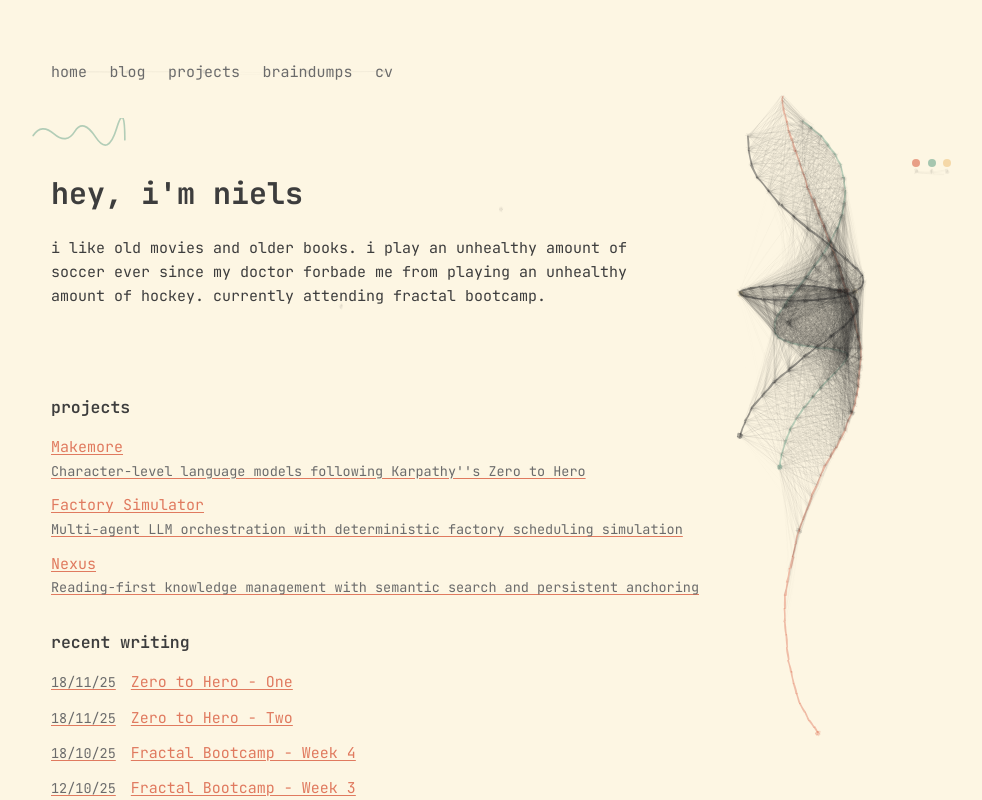
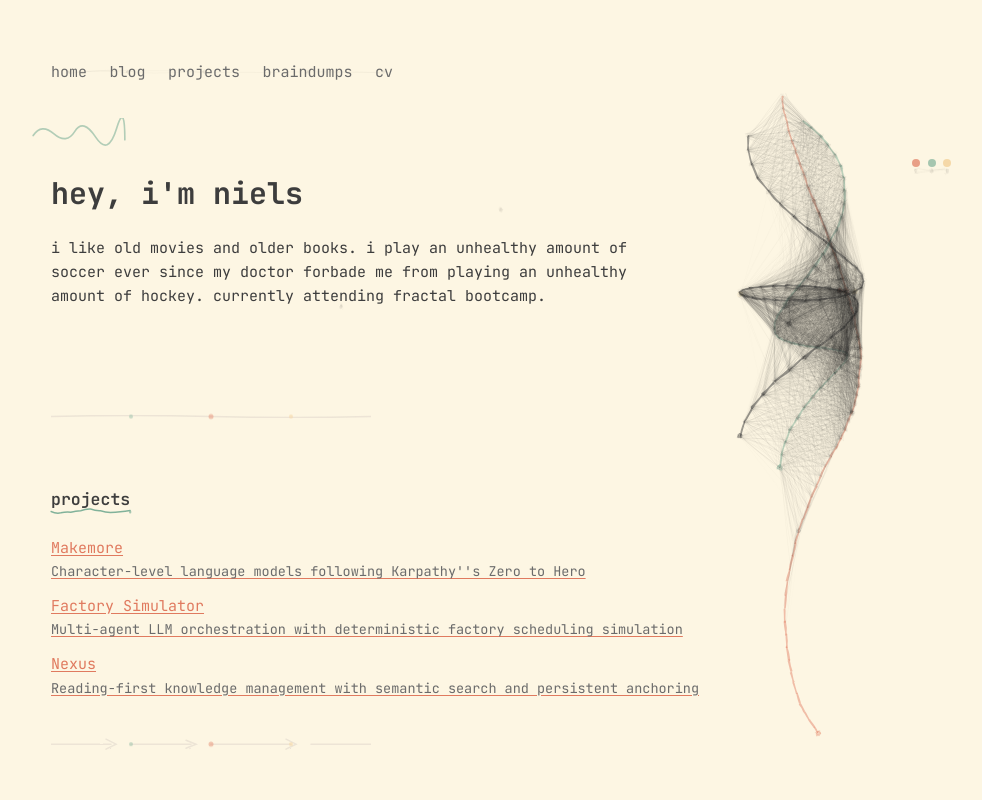
Before and after one commit to NielsdaWheelz/niels-lab, a Next.js app in the folder frontend/: page / in a window 1280 px wide. Shown: the top 800 px of the page, without its empty margins (139-1121 px from the left). Built offline with nearby package versions, Linux system fonts and the light colour scheme.

Commit message:
Add divider

```diff
--- /dev/null
+++ b/frontend/src/app/components/DrawHeading.tsx
@@ -0,0 +1,108 @@
+'use client'
+
+import { useEffect, useRef, useState, ReactNode } from 'react'
+
+interface DrawHeadingProps {
+  children: ReactNode
+  as?: 'h1' | 'h2' | 'h3' | 'h4'
+  className?: string
+  delay?: number
+  underlineColor?: 'terracotta' | 'sage' | 'gold' | 'muted'
+}
+
+export function DrawHeading({
+  children,
+  as: Component = 'h2',
+  className = '',
+  delay = 0,
+  underlineColor = 'terracotta'
+}: DrawHeadingProps) {
+  const [isVisible, setIsVisible] = useState(false)
+  const [hasAnimated, setHasAnimated] = useState(false)
+  const ref = useRef<HTMLHeadingElement>(null)
+  const [pathId] = useState(() => `underline-${Math.random().toString(36).substr(2, 9)}`)
+
+  useEffect(() => {
+    const observer = new IntersectionObserver(
+      ([entry]) => {
+        if (entry.isIntersecting && !hasAnimated) {
+          setTimeout(() => {
+            setIsVisible(true)
+            setHasAnimated(true)
+          }, delay)
+        }
+      },
+      { threshold: 0.5 }
+    )
+
+    if (ref.current) {
+      observer.observe(ref.current)
+    }
+
+    return () => observer.disconnect()
+  }, [delay, hasAnimated])
+
+  // Generate a slightly wobbly line path
+  const generateUnderlinePath = () => {
+    const points: string[] = []
+    const segments = 8
+    const width = 100 // percentage based
+
+    for (let i = 0; i <= segments; i++) {
+      const x = (i / segments) * width
+      // Add subtle vertical wobble
+      const wobble = Math.sin(i * 1.2) * 1.5 + (Math.random() - 0.5) * 1
+      const y = 3 + wobble
+
+      if (i === 0) {
+        points.push(`M ${x} ${y}`)
+      } else {
+        // Use quadratic curves for smoothness
+        const prevX = ((i - 1) / segments) * width
+        const cpX = (prevX + x) / 2
+        const cpY = y + (Math.random() - 0.5) * 2
+        points.push(`Q ${cpX} ${cpY}, ${x} ${y}`)
+      }
+    }
+
+    return points.join(' ')
+  }
+
+  const colorMap = {
+    terracotta: 'var(--color-terracotta)',
+    sage: 'var(--color-sage)',
+    gold: 'var(--color-gold)',
+    muted: 'var(--color-text-muted)'
+  }
+
+  return (
+    <Component ref={ref} className={`draw-heading ${className}`}>
+      <span className="draw-heading-text">{children}</span>
+      <svg
+        className={`draw-heading-underline ${isVisible ? 'animate' : ''}`}
+        viewBox="0 0 100 8"
+        preserveAspectRatio="none"
+        aria-hidden="true"
+      >
+        <path
+          id={pathId}
+          d={generateUnderlinePath()}
+          stroke={colorMap[underlineColor]}
+          strokeWidth="1.5"
+          strokeLinecap="round"
+          fill="none"
+          className="draw-underline-path"
+        />
+        {/* Small accent dot at the end */}
+        <circle
+          cx="100"
+          cy="4"
+          r="1.5"
+          fill={colorMap[underlineColor]}
+          className="draw-underline-dot"
+          opacity="0"
+        />
+      </svg>
+    </Component>
+  )
+}
--- /dev/null
+++ b/frontend/src/app/components/SketchDivider.tsx
@@ -0,0 +1,113 @@
+'use client'
+
+import { useEffect, useRef, useState } from 'react'
+
+interface SketchDividerProps {
+  className?: string
+  delay?: number
+  variant?: 'wave' | 'zigzag' | 'branch' | 'dots' | 'minimal' | 'neural'
+}
+
+export function SketchDivider({
+  className = '',
+  delay = 0,
+  variant = 'wave'
+}: SketchDividerProps) {
+  const [isVisible, setIsVisible] = useState(false)
+  const [hasAnimated, setHasAnimated] = useState(false)
+  const ref = useRef<HTMLDivElement>(null)
+
+  useEffect(() => {
+    const observer = new IntersectionObserver(
+      ([entry]) => {
+        if (entry.isIntersecting && !hasAnimated) {
+          setTimeout(() => {
+            setIsVisible(true)
+            setHasAnimated(true)
+          }, delay)
+        }
+      },
+      { threshold: 0.5 }
+    )
+
+    if (ref.current) {
+      observer.observe(ref.current)
+    }
+
+    return () => observer.disconnect()
+  }, [delay, hasAnimated])
+
+  // Generate organic, hand-drawn looking paths
+  const paths = {
+    wave: "M0 15 Q 20 5, 40 15 T 80 15 T 120 15 T 160 15 T 200 15 T 240 15 T 280 15 T 320 15",
+    zigzag: "M0 20 L 15 8 L 30 20 L 45 8 L 60 20 L 75 8 L 90 20 L 105 8 L 120 20 L 135 8 L 150 20 L 165 8 L 180 20 L 195 8 L 210 20 L 225 8 L 240 20 L 255 8 L 270 20 L 285 8 L 300 20 L 315 8 L 330 20",
+    branch: "M0 15 Q 30 12, 50 15 Q 70 18, 90 14 Q 110 10, 130 15 Q 150 20, 170 15 Q 190 10, 210 16 Q 230 22, 250 15 Q 270 8, 290 15 Q 310 22, 320 15",
+    dots: "M10 15 L 12 15 M 40 15 L 42 15 M 70 15 L 72 15 M 100 15 L 102 15 M 130 15 L 132 15 M 160 15 L 162 15 M 190 15 L 192 15 M 220 15 L 222 15 M 250 15 L 252 15 M 280 15 L 282 15 M 310 15 L 312 15",
+    // Minimal: simple sketchy line with subtle wobble
+    minimal: "M0 15 Q 80 13, 160 15 Q 240 17, 320 15",
+    // Neural: synapse-like with small branches
+    neural: "M0 15 L 60 15 M 55 10 L 65 15 L 55 20 M 80 15 L 140 15 M 135 11 L 145 15 L 135 19 M 160 15 L 240 15 M 235 10 L 245 15 L 235 20 M 260 15 L 320 15"
+  }
+
+  // Add slight randomness to make it feel hand-drawn
+  const jitter = Math.random() * 2 - 1
+
+  return (
+    <div ref={ref} className={`sketch-divider ${className}`} aria-hidden="true">
+      <svg
+        viewBox="0 0 320 30"
+        fill="none"
+        preserveAspectRatio="none"
+        style={{ transform: `translateY(${jitter}px)` }}
+      >
+        <path
+          d={paths[variant]}
+          stroke="var(--color-border)"
+          strokeWidth="1.5"
+          strokeLinecap="round"
+          fill="none"
+          className={`sketch-divider-path ${isVisible ? 'animate' : ''}`}
+          style={{
+            filter: 'url(#sketch-roughness)',
+          }}
+        />
+        {/* Add some accent dots along the path */}
+        {isVisible && variant !== 'dots' && (
+          <>
+            <circle
+              cx="80"
+              cy="15"
+              r="2"
+              fill="var(--color-sage)"
+              className="sketch-dot"
+              style={{ animationDelay: '0.4s' }}
+            />
+            <circle
+              cx="160"
+              cy="15"
+              r="2.5"
+              fill="var(--color-terracotta)"
+              className="sketch-dot"
+              style={{ animationDelay: '0.6s' }}
+            />
+            <circle
+              cx="240"
+              cy="15"
+              r="2"
+              fill="var(--color-gold)"
+              className="sketch-dot"
+              style={{ animationDelay: '0.8s' }}
+            />
+          </>
+        )}
+        {/* SVG filter for roughness */}
+        <defs>
+          <filter id="sketch-roughness">
+            <feTurbulence type="turbulence" baseFrequency="0.05" numOctaves="2" result="noise" />
+            <feDisplacementMap in="SourceGraphic" in2="noise" scale="1" xChannelSelector="R" yChannelSelector="G" />
+          </filter>
+        </defs>
+      </svg>
+    </div>
+  )
+}
--- a/frontend/src/app/globals.css
+++ b/frontend/src/app/globals.css
@@ -640,3 +640,100 @@ body.draw-mode-active footer {
     transform: scale(1);
   }
 }
+
+/* ============================================
+   SKETCH DIVIDER - hand-drawn section breaks
+   ============================================ */
+.sketch-divider {
+  width: 100%;
+  max-width: 320px;
+  height: 30px;
+  margin: 2rem 0;
+  opacity: 0.7;
+}
+
+.sketch-divider svg {
+  width: 100%;
+  height: 100%;
+}
+
+.sketch-divider-path {
+  stroke-dasharray: 800;
+  stroke-dashoffset: 800;
+  transition: stroke-dashoffset 1.2s ease-out;
+}
+
+.sketch-divider-path.animate {
+  stroke-dashoffset: 0;
+}
+
+.sketch-dot {
+  opacity: 0;
+  transform-origin: center;
+  animation: sketch-dot-pop 0.4s ease-out forwards;
+}
+
+@keyframes sketch-dot-pop {
+  0% {
+    opacity: 0;
+    transform: scale(0);
+  }
+  60% {
+    opacity: 0.8;
+    transform: scale(1.3);
+  }
+  100% {
+    opacity: 0.6;
+    transform: scale(1);
+  }
+}
+
+/* ============================================
+   DRAW HEADING - headings with animated underline
+   ============================================ */
+.draw-heading {
+  position: relative;
+  display: inline-block;
+}
+
+.draw-heading-text {
+  position: relative;
+  z-index: 1;
+}
+
+.draw-heading-underline {
+  position: absolute;
+  bottom: -4px;
+  left: 0;
+  width: 100%;
+  height: 8px;
+  overflow: visible;
+}
+
+.draw-underline-path {
+  stroke-dasharray: 200;
+  stroke-dashoffset: 200;
+  transition: stroke-dashoffset 0.6s ease-out;
+}
+
+.draw-heading-underline.animate .draw-underline-path {
+  stroke-dashoffset: 0;
+}
+
+.draw-underline-dot {
+  transition: opacity 0.3s ease-out 0.5s;
+}
+
+.draw-heading-underline.animate .draw-underline-dot {
+  opacity: 0.7;
+}
+
+/* Slight hover effect on headings */
+.draw-heading:hover .draw-underline-path {
+  stroke-width: 2;
+}
+
+.draw-heading:hover .draw-underline-dot {
+  opacity: 1;
+  transform: scale(1.2);
+}
--- a/frontend/src/app/page.tsx
+++ b/frontend/src/app/page.tsx
@@ -1,16 +1,26 @@
 import { BlogPosts } from '@/app/components/posts'
 import { ProjectsList } from '@/app/components/projects'
 import { Hero } from '@/app/components/Hero'
+import { SketchDivider } from '@/app/components/SketchDivider'
+import { DrawHeading } from '@/app/components/DrawHeading'
 
 export default function Page() {
   return (
     <section>
       <Hero />
 
-      <h2 style={{ marginTop: '1.5rem' }}>projects</h2>
+      <SketchDivider variant="minimal" delay={2000} />
+
+      <DrawHeading as="h2" underlineColor="sage" delay={2200}>
+        projects
+      </DrawHeading>
       <ProjectsList limit={3} />
 
-      <h2 style={{ marginTop: '2rem' }}>recent writing</h2>
+      <SketchDivider variant="neural" delay={300} />
+
+      <DrawHeading as="h2" underlineColor="terracotta" delay={500}>
+        recent writing
+      </DrawHeading>
       <BlogPosts />
     </section>
   )
```
